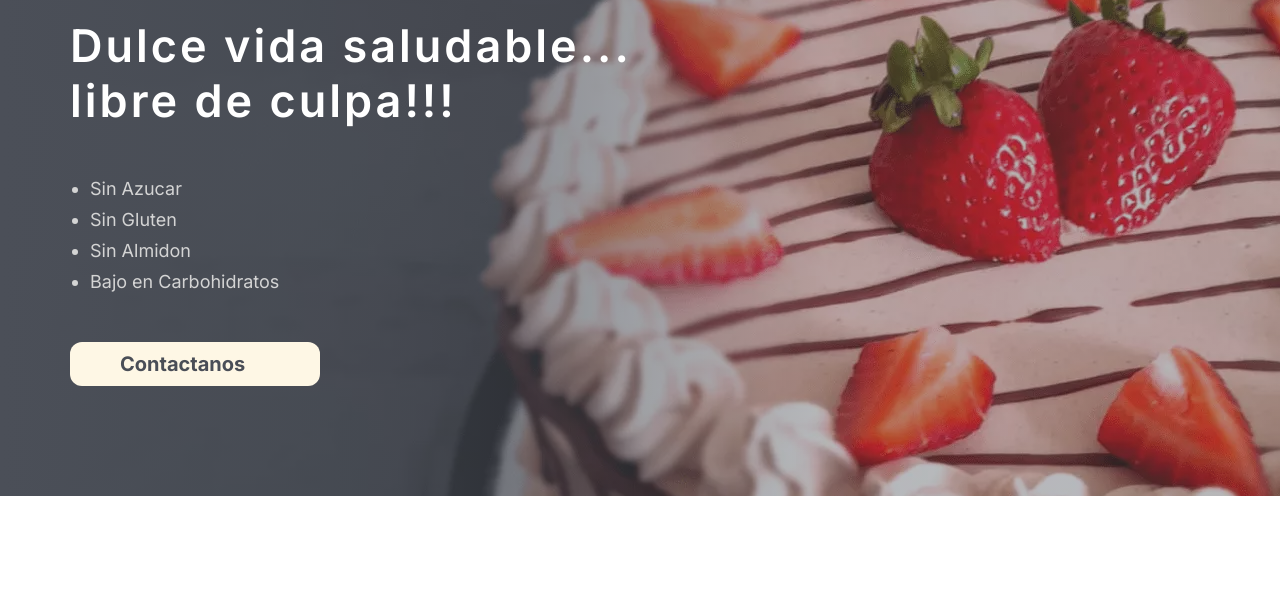
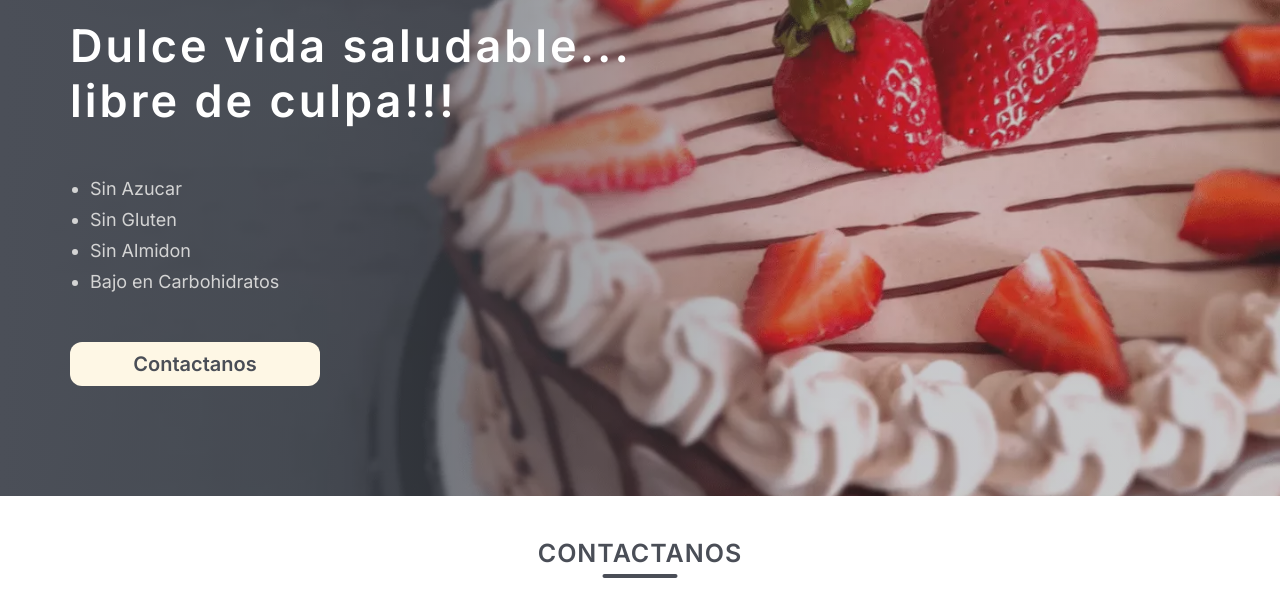
Before and after one commit to olivercastroteran/musas-contact-page, a plain HTML site: page index.html in a window 1280 px wide. Shown: the part 182-798 px from the top of the page. Drawn offline with Linux system fonts and the light colour scheme.

Commit message:
favicon added

```diff
--- a/index.html
+++ b/index.html
@@ -4,6 +4,7 @@
     <meta charset="UTF-8" />
     <meta http-equiv="X-UA-Compatible" content="IE=edge" />
     <meta name="viewport" content="width=device-width, initial-scale=1.0" />
+    <link rel="icon" type="image/x-icon" href="./assets/images/favicon.png" />
     <link rel="stylesheet" href="./style.css" />
     <title>Musas | Keto</title>
   </head>
@@ -21,7 +22,7 @@
           </li>
           <li>
             <a class="link" href="#menu">Menu</a>
-            <a class="link" href="#conatactanos">Contactanos</a>
+            <a class="link" href="#contactanos">Contactanos</a>
           </li>
         </ul>
       </nav>
@@ -48,7 +49,9 @@
       </header>
 
       <!-- ____________________ Contactanos ____________________ -->
-      <section class="contactanos"></section>
+      <section class="contactanos" id="contactanos">
+        <h2>Contactanos</h2>
+      </section>
     </main>
   </body>
 </html>
--- a/style.css
+++ b/style.css
@@ -17,6 +17,7 @@
 
 html {
   font-size: 62.5%;
+  scroll-behavior: smooth;
 }
 
 ::selection {
@@ -108,9 +109,12 @@ body {
   background-image: linear-gradient(
       90deg,
       #4b4f58 0%,
-      rgba(75, 79, 88, 0.4) 65%
+      rgba(75, 79, 88, 0.3) 65%
     ),
     url(./assets/images/hero-bg.webp);
+  background-size: cover;
+  background-position: center;
+  background-repeat: no-repeat;
   padding: 11rem 7rem;
   display: flex;
   flex-direction: column;
@@ -137,12 +141,13 @@ h1 {
 
 .btn {
   max-width: 25rem;
+  text-align: center;
   flex-grow: 0;
   border-radius: 1.2rem;
   padding: 1rem 5rem;
   background-color: var(--color-cta);
   font-size: 2rem;
-  font-weight: 700;
+  font-weight: 600;
   text-decoration: none;
   color: var(--blue-dark-1);
   transition: all 0.3s;
@@ -155,6 +160,32 @@ h1 {
 
 .btn:active {
   transform: translateY(-1px);
+}
+
+.contactanos {
+  padding: 4.2rem;
+}
+
+h2 {
+  font-size: 2.5rem;
+  text-align: center;
+  font-weight: 600;
+  letter-spacing: 1px;
+  text-transform: uppercase;
+  position: relative;
+}
+
+h2::after {
+  content: '';
+  position: absolute;
+  bottom: -1rem;
+  left: 50%;
+  transform: translateX(-50%);
+  width: 7.5rem;
+  height: 4px;
+  border-radius: 4px;
+  background-color: var(--blue-dark-1);
+  display: inline-block;
 }
 
 @keyframes moveInDot {
```
Also changed, not shown: assets/images/cake-1.png (added), assets/images/favicon.png (added).
